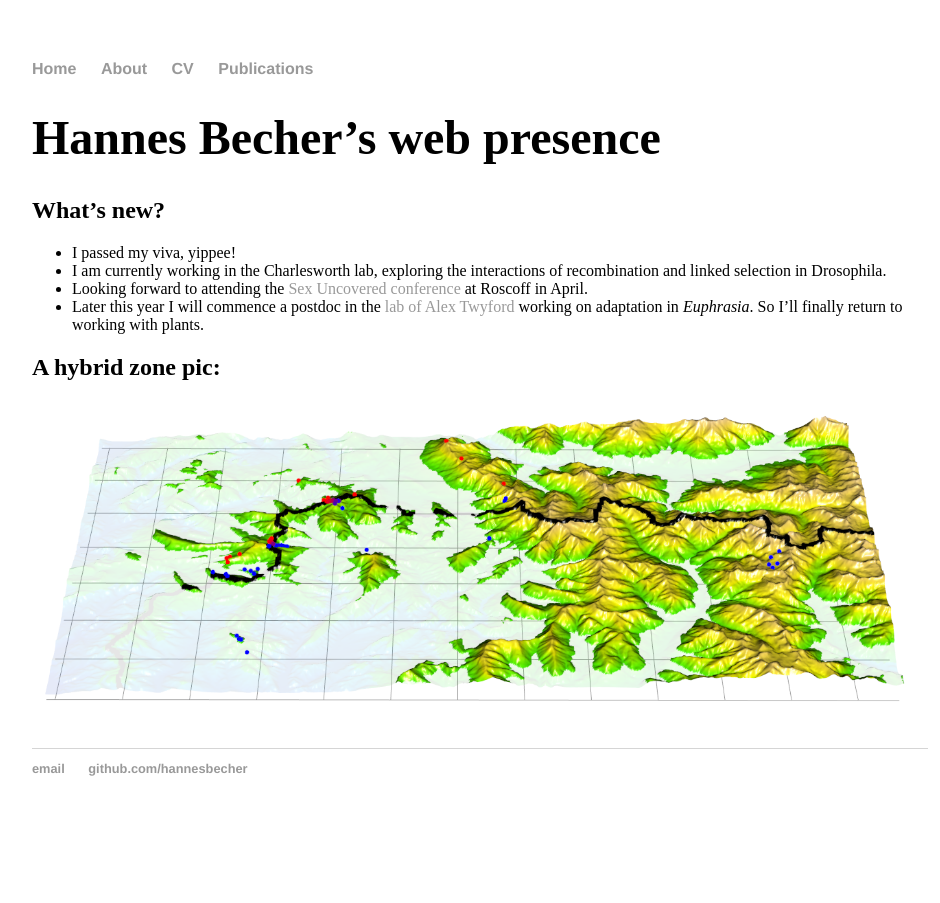
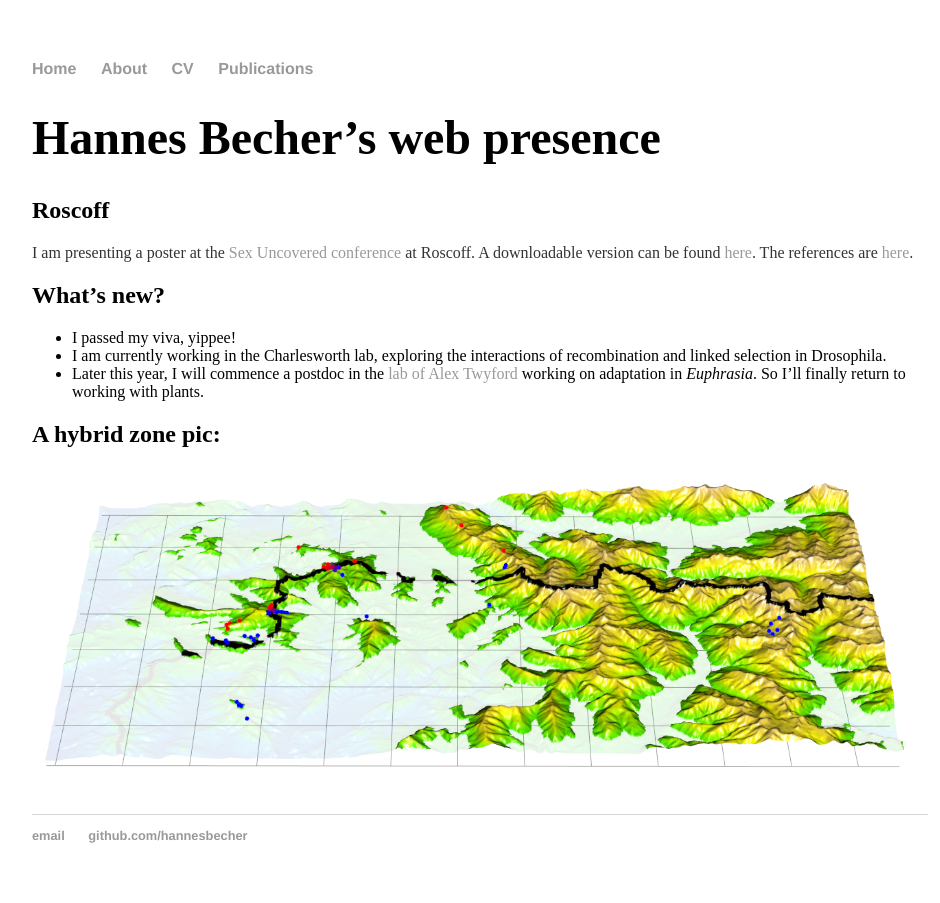
Before and after one commit to hannesbecher/hannesbecher.github.io, a Jekyll site: the page built from index.md, in a window 1280 px wide. Shown: the whole page, without its empty margins (160-1100 px from the left). Built offline with Jekyll 4.4.1, drawn with Linux system fonts in a browser that asks for light colours.

Commit message:
conference mention

```diff
--- a/index.md
+++ b/index.md
@@ -5,11 +5,13 @@ title: Hannes Becher, Doctoral Researcher
 
 # Hannes Becher's web presence
 
+## Roscoff
+I am presenting a poster at the [Sex Uncovered conference](http://www.cnrs.fr/insb/cjm/2018/Schwander_e.html) at Roscoff. A downloadable version can be found [here](misc/Becher_Roscoff_poster.png). The references are [here](misc/Becher_Roscoff_poster_refs.txt).
+
 ## What's new?
 * I passed my viva, yippee!
 * I am currently working in the Charlesworth lab, exploring the interactions of recombination and linked selection in Drosophila.
-* Looking forward to attending the [Sex Uncovered conference](http://www.cnrs.fr/insb/cjm/2018/Schwander_e.html) at Roscoff in April.
-* Later this year I will commence a postdoc in the [lab of Alex Twyford](http://twyford.bio.ed.ac.uk) working on adaptation in *Euphrasia*. So I'll finally return to working with plants.
+* Later this year, I will commence a postdoc in the [lab of Alex Twyford](http://twyford.bio.ed.ac.uk) working on adaptation in *Euphrasia*. So I'll finally return to working with plants.
 
 
 ## A hybrid zone pic:
```
